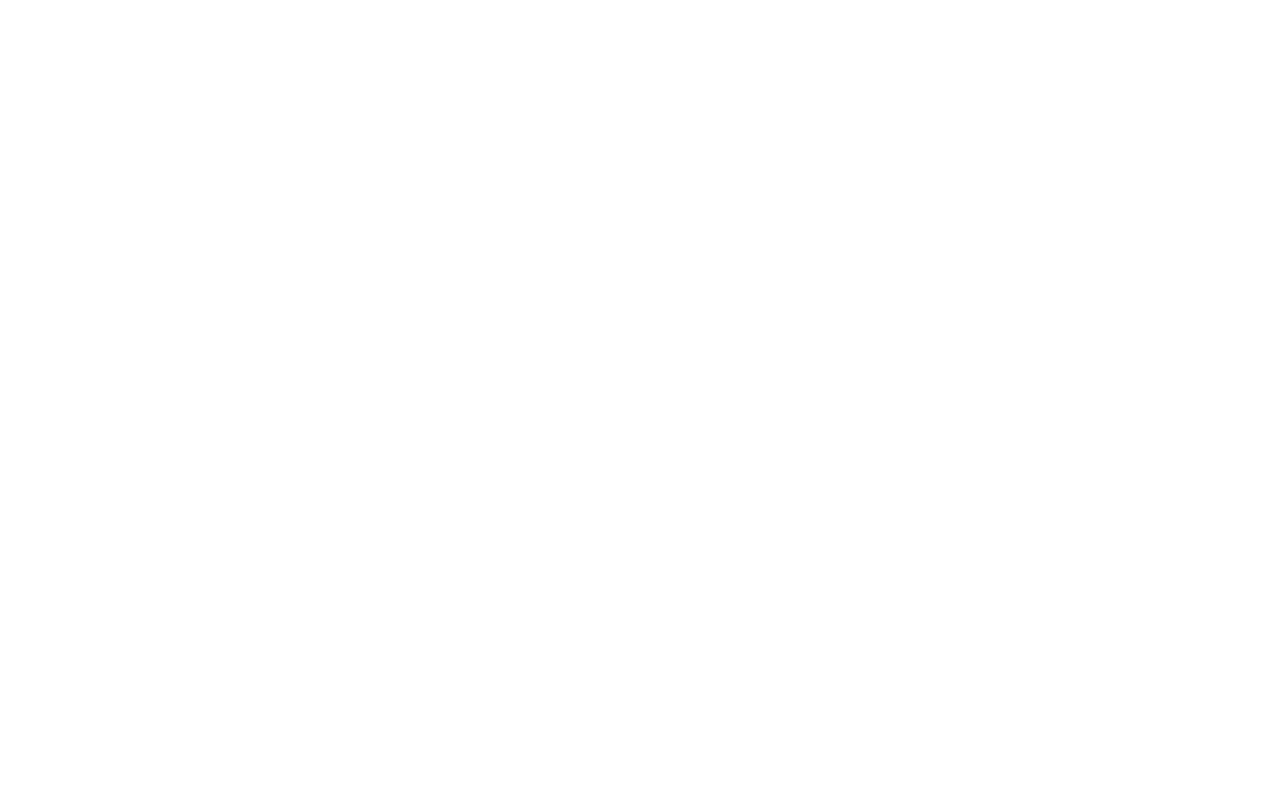
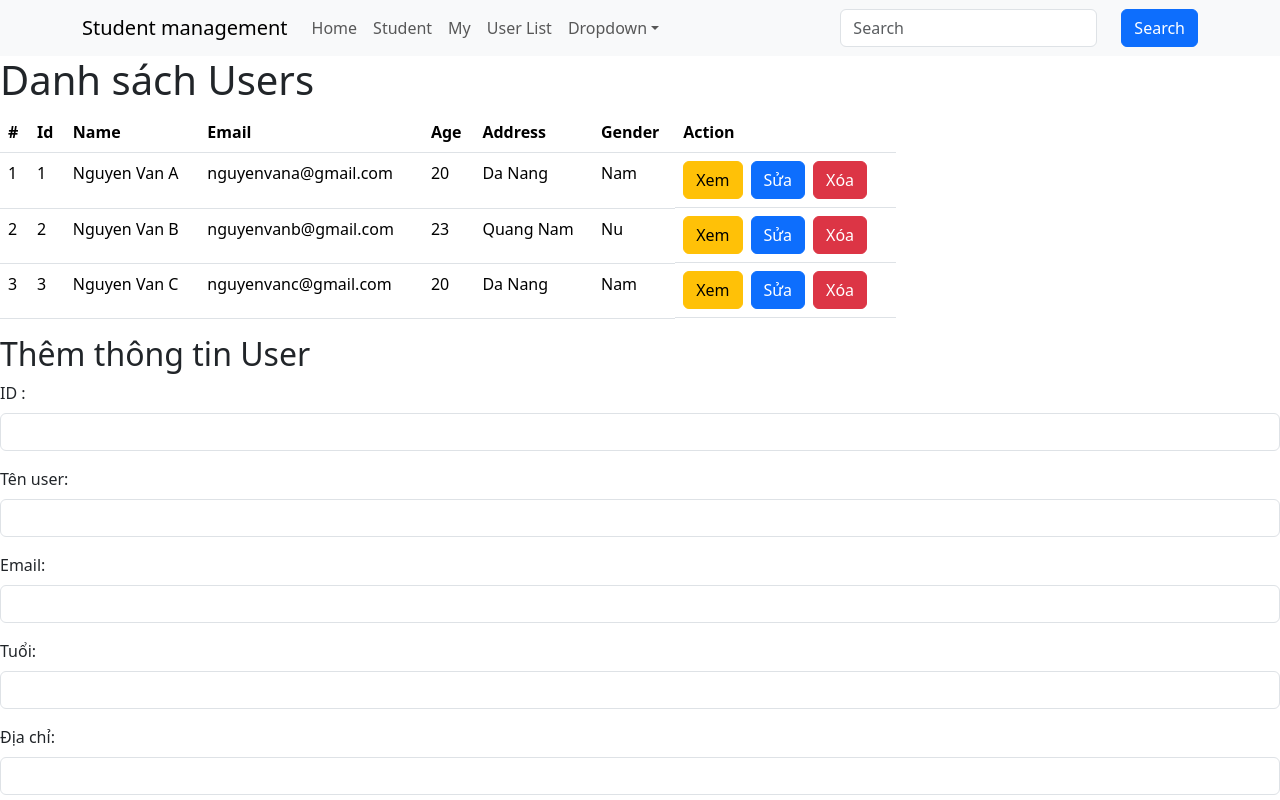
Before and after one commit to annvrk01/example-reactjs, a React (Create React App) app: page /user in a window 1280 px wide. Before the commit this address had no page. Shown: the top 800 px of the page. Built offline with nearby package versions, Linux system fonts and the light colour scheme.

Commit message:
Session 08

```diff
--- a/src/App.js
+++ b/src/App.js
@@ -2,23 +2,22 @@
 // Câu lệnh import để file liên kết với các function của file được export
 import MyComponent from './lesson/components/MyComponent'
 // import Session02Component from './lesson/components/Session02Component'
-import Welcome from './lesson/components/WelcomeFN';
+import Home from './lesson/components/home';
 import StudentManage from './lesson/components/student-management/StudentManage'
 import NavBar from './lesson/components/navbar';
+import Users from './lesson/components/users-management/Users';
 import { BrowserRouter, Routes, Route } from "react-router-dom";
 function App () {
   return (
-
-
     <div>
+      <BrowserRouter basename="/">
         <NavBar></NavBar>
-    <BrowserRouter basename="/">
         <Routes>
-        <Route path="/" element={<StudentManage />} />
-        <Route path="/my" element={<Welcome />} />
+          <Route path="/" element={<Home />} />
+          <Route path="/student" element={<StudentManage />} />
+          <Route path="/my" element={<MyComponent />} />
+          <Route path="/user" element={<Users />} />
         </Routes>
-
-
       </BrowserRouter>
     </div>
 
--- /dev/null
+++ b/src/lesson/components/home/index.js
@@ -0,0 +1,8 @@
+function Home (props) {
+    return (
+        <div>
+            <h1> Home</h1>
+        </div>
+    );
+}
+export default Home;
--- a/src/lesson/components/navbar.js
+++ b/src/lesson/components/navbar.js
@@ -1,6 +1,6 @@
 import React from "react";import Container from 'react-bootstrap/Container';
 import Nav from 'react-bootstrap/Nav';
-import {Navbar, Row, Col,Form, InputGroup, Button} from 'react-bootstrap/';
+import {Navbar, Row, Col,Form, Button} from 'react-bootstrap/';
 import NavDropdown from 'react-bootstrap/NavDropdown';
 import { Link } from "react-router-dom";
 
@@ -13,7 +13,9 @@
         <Navbar.Collapse id="basic-navbar-nav">
           <Nav className="me-auto">
             <Nav.Link as={Link} to='/'>Home</Nav.Link>
-            <Nav.Link as={Link} to='/my'>Student List</Nav.Link>
+            <Nav.Link as={Link} to='/student'>Student</Nav.Link>
+            <Nav.Link as={Link} to='/my'>My</Nav.Link>
+            <Nav.Link as={Link} to='/user'>User List</Nav.Link>
             <NavDropdown title="Dropdown" id="basic-nav-dropdown">
               <NavDropdown.Item href="#action/3.1">Action</NavDropdown.Item>
               <NavDropdown.Item href="#action/3.2">
@@ -38,7 +40,7 @@
             />
           </Col>
           <Col xs="auto">
-            <Button type="submit">Submit</Button>
+            <Button type="submit">Search</Button>
           </Col>
         </Row>
       </Form>
--- /dev/null
+++ b/src/lesson/components/users-management/AddStudent.js
@@ -0,0 +1,98 @@
+import { useEffect, useRef } from "react";
+import Form from 'react-bootstrap/Form'
+import Button from 'react-bootstrap/Button';
+
+function AddStudent (props) {
+    const { handleSubmitStudent, studentUpdate } = props;
+
+    const inputIdRef = useRef(null);
+    const inputNameRef = useRef(null);
+    const inputEmailRef = useRef(null);
+    const inputAgeRef = useRef(null);
+    const inputGenderRef = useRef(null);
+    const inputAddressRef = useRef(null);
+
+    useEffect(() => {
+        if (studentUpdate) { // neu id != null la chinh sua
+            inputIdRef.current.value = studentUpdate.id;
+            inputNameRef.current.value = studentUpdate.name;
+            inputAgeRef.current.value = studentUpdate.age;
+        } else {
+            // truong hop them moi
+            inputIdRef.current.value = "";
+            inputNameRef.current.value = "";
+            inputAgeRef.current.value = "";
+            inputGenderRef.current.value = "";
+            inputEmailRef.current.value = "";
+            inputAddressRef.current.value = "";
+        }
+    }, [studentUpdate]);
+    const handleSubmit = (event) => {
+        const student = {
+            id: inputIdRef.current.value,
+            name: inputNameRef.current.value,
+            age: Number(inputAgeRef.current.value),
+            sex: inputGenderRef.current.value.toLowerCase() === "nam" ? true : false,
+            email: inputEmailRef.current.value,
+            address: inputAddressRef.current.value,
+        };
+        handleSubmitStudent(student);
+        inputIdRef.current.value = "";
+        inputNameRef.current.value = "";
+        inputAgeRef.current.value = "";
+        inputGenderRef.current.value = "";
+        inputEmailRef.current.value = "";
+        inputAddressRef.current.value = "";
+        event.preventDefault();
+        event.stopPropagation();
+    };
+    return (
+        <Form style={{ textAlign: "left" }}>
+            <h2>
+                {studentUpdate
+                    ? "Chỉnh sửa thông Tin Sinh Viên "
+                    : "Thêm thông tin User "}
+            </h2>
+            <div>
+                <Form>
+                    <Form.Group className="mb-3" controlId="formGroupId">
+                        <Form.Label>ID :</Form.Label>
+                        <Form.Control type="text" ref={inputIdRef} />
+                    </Form.Group>
+
+                    <Form.Group className="mb-3" controlId="formGroupName">
+                        <Form.Label>Tên user:</Form.Label>
+                        <Form.Control type="text" ref={inputNameRef} />
+                    </Form.Group>
+
+                    <Form.Group className="mb-3" controlId="formGroupAge">
+                        <Form.Label>Email:</Form.Label>
+                        <Form.Control type="text" ref={inputEmailRef} />
+                    </Form.Group>
+
+                    <Form.Group className="mb-3" controlId="formGroupGender">
+                        <Form.Label>Tuổi:</Form.Label>
+                        <Form.Control type="text" ref={inputAgeRef} />
+                    </Form.Group>
+
+                    <Form.Group className="mb-3" controlId="formGroupBirth">
+                        <Form.Label>Địa chỉ:</Form.Label>
+                        <Form.Control type="text" ref={inputAddressRef} />
+                    </Form.Group>
+
+                    <Form.Group className="mb-3" controlId="formGroupAddress">
+                        <Form.Label>Giới tính:</Form.Label>
+                        <Form.Control type="text" ref={inputGenderRef} />
+                    </Form.Group>
+                </Form>
+                <br />
+                <br />
+                <Button onClick={handleSubmit}>
+                    {studentUpdate ? "Chỉnh sửa" : " Thêm mới "}
+                </Button>
+            </div>
+            <hr />
+        </Form>
+    )
+}
+export default AddStudent;
--- /dev/null
+++ b/src/lesson/components/users-management/ShowUsersDetail.js
@@ -0,0 +1,14 @@
+function ShowUsersDetail(props) {
+    return (
+      <div>
+        {props.usersdata && (
+          <div>
+            <p> Name : {props.usersdata?.name}</p>
+            <p> Email : {props.usersdata?.email}</p>
+            <p> age : {props.usersdata?.sex }</p>
+          </div>
+        )}
+      </div>
+    );
+  }
+  export default ShowUsersDetail;
--- /dev/null
+++ b/src/lesson/components/users-management/Users.js
@@ -0,0 +1,110 @@
+import { useEffect, useState } from "react";
+import { Button, Table } from "react-bootstrap";
+import AddStudent from "./AddStudent"
+import ShowUsersDetail from "./ShowUsersDetail";
+function Users (props) {
+    const [users, setUsers] = useState([])
+    const [userstDetail, setUsersDetail] = useState(null);
+    const [usersUpdate, setUsersUpdate] = useState(null);
+    const handleSubmitUser = (item) => {
+        const newStudents = [...users];
+        newStudents.push(item);
+        setUsers(newStudents);
+    }
+    useEffect(() => {
+
+        const usersData = [
+            {
+                id: 1,
+                name: 'Nguyen Van A',
+                email: 'nguyenvana@gmail.com',
+                password: '123',
+                age: 20,
+                address: 'Da Nang',
+                gender: true
+            },
+            {
+                id: 2,
+                name: 'Nguyen Van B',
+                email: 'nguyenvanb@gmail.com',
+                password: '123',
+                age: 23,
+                address: 'Quang Nam',
+                gender: false
+            },
+            {
+                id: 3,
+                name: 'Nguyen Van C',
+                email: 'nguyenvanc@gmail.com',
+                password: '123',
+                age: 20,
+                address: 'Da Nang',
+                gender: true
+            },
+        ]
+
+        setUsers(usersData)
+    }, [])
+
+    const handleRemoveUser = (id) => {
+        const removeUser = [...users];
+        const indexUser = removeUser.findIndex((i) => i.id === id)
+        if (indexUser > -1) {
+            removeUser.splice(indexUser, 1);
+            setUsers(removeUser)
+        }
+    }
+
+    const handleUpdateUser =(id)  =>{
+        const updateUser = [...users];
+        const indexUser = updateUser.find((i) => i.id === id)
+        if (indexUser){
+             setUsersUpdate(usersUpdate);
+        }
+    }
+    const handleDetailUsers = (item) => {
+        setUsersDetail(item);
+    };
+
+    return (
+        <div>
+            <h1> Danh sách Users </h1>
+            <Table style={{ width: '70%' }}>
+                <thead>
+                    <tr>
+                        <th>#</th>
+                        <th>Id</th>
+                        <th>Name</th>
+                        <th>Email</th>
+                        <th>Age</th>
+                        <th>Address</th>
+                        <th>Gender</th>
+                        <th>Action</th>
+                    </tr>
+                </thead>
+                <tbody>
+                    {
+                        users.map((user, index) => <tr>
+                            <td>{index + 1}</td>
+                            <td>{user.id}</td>
+                            <td>{user.name}</td>
+                            <td>{user.email}</td>
+                            <td>{user.age}</td>
+                            <td>{user.address}</td>
+                            <td>{user.gender ? 'Nam' : 'Nu'}</td>
+                            <td className="d-flex gap-2">
+                                <Button variant="warning" onClick={() => { handleDetailUsers(user) }}>Xem</Button>
+                                <Button variant="primary" onclick={()=> { handleUpdateUser(user.id)}}>Sửa</Button>
+                                <Button variant="danger" onClick={() => { handleRemoveUser(user.id) }} >Xóa</Button>
+                            </td>
+                        </tr>)
+                    }
+                </tbody>
+            </Table>
+            <AddStudent handleSubmitStudent={handleSubmitUser} />
+            <ShowUsersDetail usersdata={userstDetail} />
+        </div>
+    );
+}
+
+export default Users;
```
Lines whose indentation alone changed are shown as unchanged.
